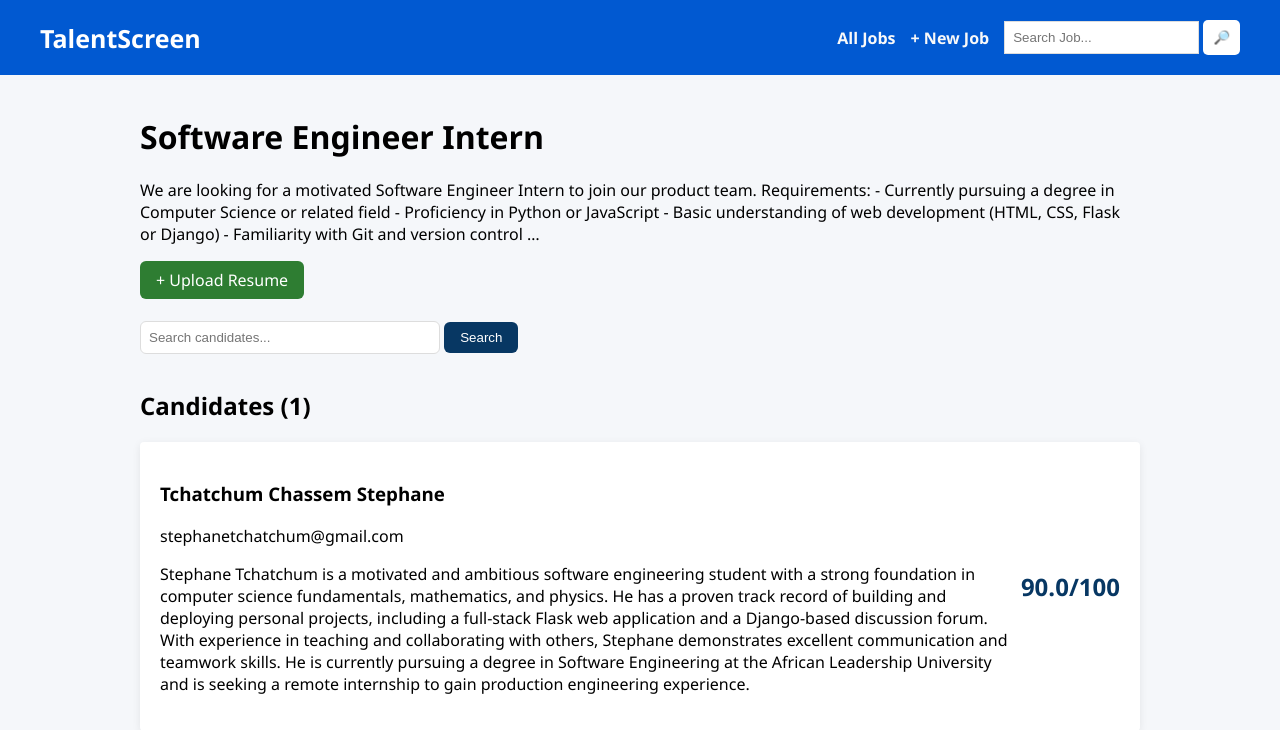
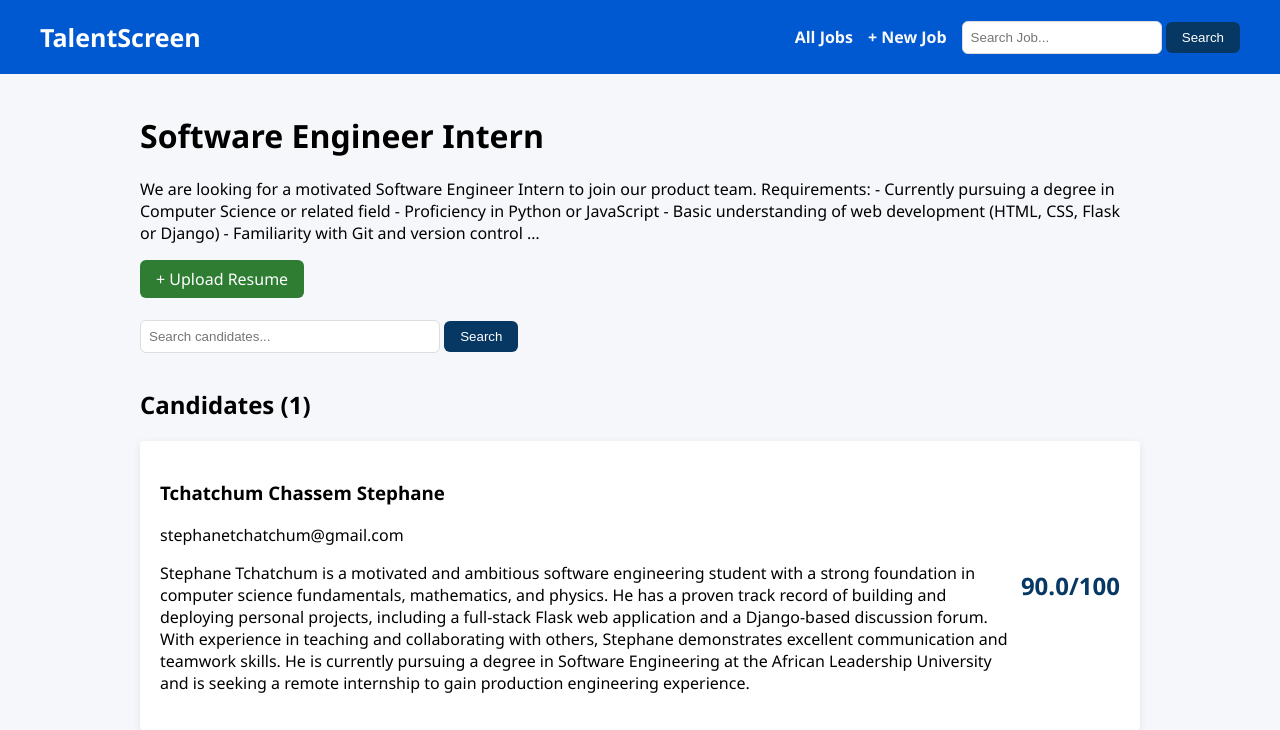
Before and after one commit to stephanetchatchum/Resume-Screener, a Django app: page /job/1/ in a window 1280 px wide. Shown: the top 730 px of the page. Run offline with Django 5.2, Linux system fonts and the light colour scheme; data comes from the database, SQL or seed files in the repository.

Commit message:
changing the UI

```diff
--- a/screener/templates/screener/base.html
+++ b/screener/templates/screener/base.html
@@ -15,7 +15,6 @@
             label { display: block; margin-bottom: 5px; font-weight: bold; }
             nav input { width: auto; margin-bottom: 0; }
             nav label { display: none; }
-            #search-btn { background: #ffffff; color: white; padding: 10px 10px; border: none; border-radius: 5px; cursor: pointer; text-decoration: none; display: inline-block;}
         </style>
     </head>
     <body>
@@ -25,8 +24,8 @@
             <a href="/job/create/">+ New Job</a>
             <form action="/" method="get">
                 <label for="site-search">Search Job</label>
-                <input type="search" id="site-search" name="q" placeholder="Search Job...">
-                <button id="search-btn" type="submit">🔎</button>
+                <input type="search" id="site-search" name="q" placeholder="Search Job..." style="width: 200px; padding: 8px; border-radius: 6px; border: 1px solid #ddd;">
+                <button class="btn" type="submit">Search</button>
             </form>
         </nav>
         <div style="max-width: 1000px; margin: 40px auto; padding: 0 20px;">
```
